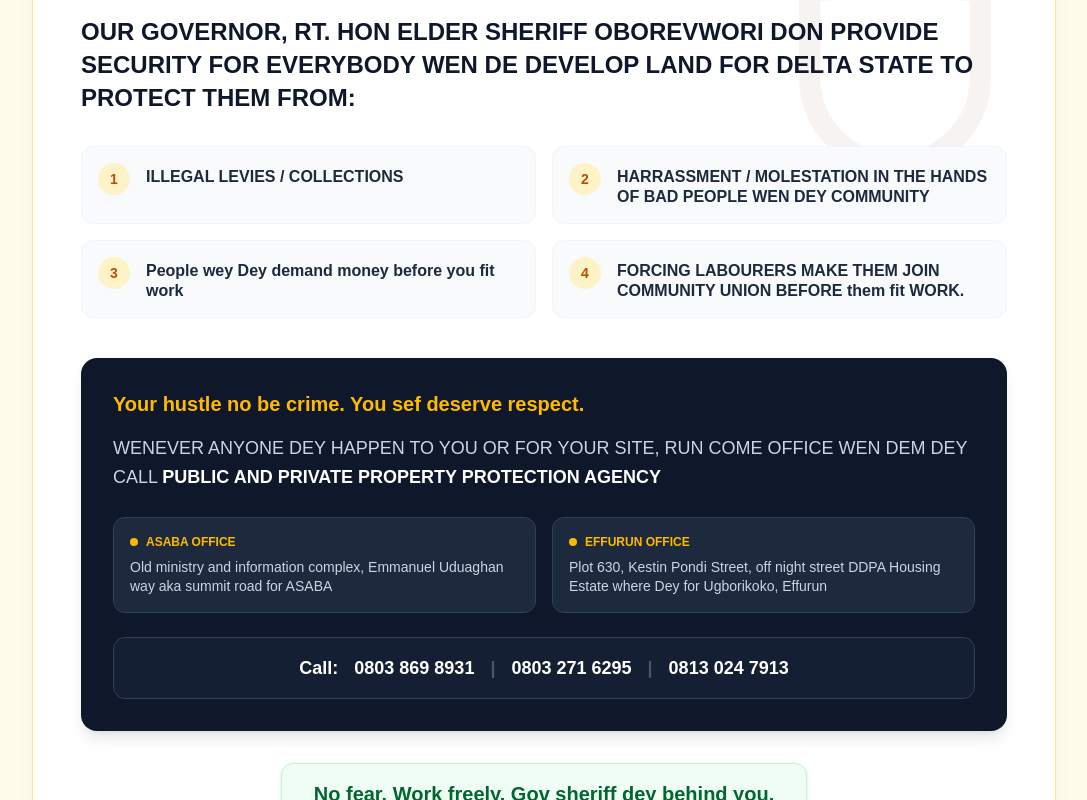
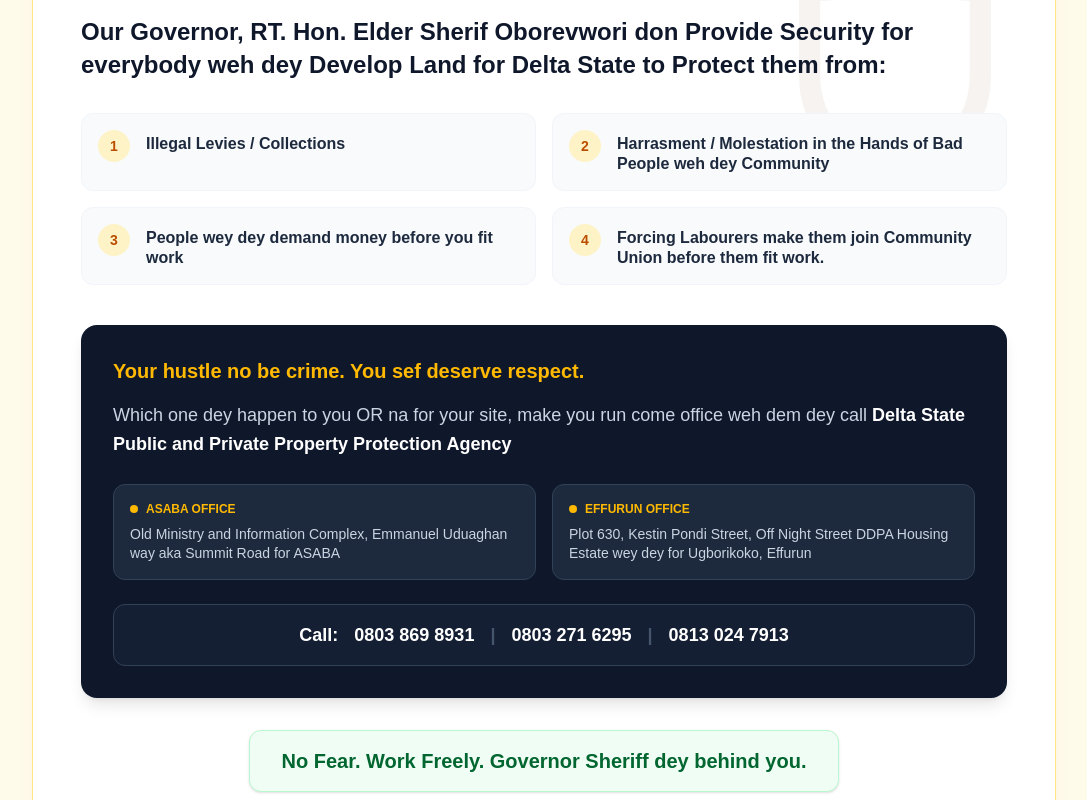
Before and after one commit to cloudpilothq/pppa, a Next.js app: page / in a window 1280 px wide. Shown: the part 1040-1840 px from the top of the page, without its empty margins (96-1183 px from the left). Built offline with nearby package versions, Linux system fonts and the light colour scheme.

Commit message:
Update governor's message text

```diff
--- a/src/app/page.tsx
+++ b/src/app/page.tsx
@@ -72,15 +72,15 @@ export default function HomePage() {
               </div>
 
               <h2 className="text-xl md:text-2xl font-extrabold text-slate-900 mb-8 leading-snug">
-                OUR GOVERNOR, RT. HON ELDER SHERIFF OBOREVWORI DON PROVIDE SECURITY FOR EVERYBODY WEN DE DEVELOP LAND FOR DELTA STATE TO PROTECT THEM FROM:
+                Our Governor, RT. Hon. Elder Sherif Oborevwori don Provide Security for everybody weh dey Develop Land for Delta State to Protect them from:
               </h2>
 
               <div className="grid grid-cols-1 md:grid-cols-2 gap-4 mb-10">
                 {[
-                  "ILLEGAL LEVIES / COLLECTIONS",
-                  "HARRASSMENT / MOLESTATION IN THE HANDS OF BAD PEOPLE WEN DEY COMMUNITY",
-                  "People wey Dey demand money before you fit work",
-                  "FORCING LABOURERS MAKE THEM JOIN COMMUNITY UNION BEFORE them fit WORK."
+                  "Illegal Levies / Collections",
+                  "Harrasment / Molestation in the Hands of Bad People weh dey Community",
+                  "People wey dey demand money before you fit work",
+                  "Forcing Labourers make them join Community Union before them fit work."
                 ].map((item, index) => (
                   <div key={index} className="flex items-start gap-4 bg-slate-50 p-4 rounded-xl border border-slate-100">
                     <div className="flex-shrink-0 w-8 h-8 bg-amber-100 text-amber-700 rounded-full flex items-center justify-center font-bold text-sm">
@@ -99,17 +99,17 @@ export default function HomePage() {
                     Your hustle no be crime. You sef deserve respect.
                   </h3>
                   <p className="text-base md:text-lg leading-relaxed mb-6 font-medium text-slate-300">
-                    WENEVER ANYONE DEY HAPPEN TO YOU OR FOR YOUR SITE, RUN COME OFFICE WEN DEM DEY CALL <strong className="text-white">PUBLIC AND PRIVATE PROPERTY PROTECTION AGENCY</strong>
+                    Which one dey happen to you OR na for your site, make you run come office weh dem dey call <strong className="text-white">Delta State Public and Private Property Protection Agency</strong>
                   </p>
 
                   <div className="flex flex-col md:flex-row gap-4 mb-6">
                     <div className="flex-1 bg-slate-800 p-4 rounded-xl border border-slate-700">
                       <div className="text-amber-400 text-xs font-bold uppercase mb-2 flex items-center gap-2"><div className="w-2 h-2 bg-amber-400 rounded-full"></div> Asaba Office</div>
-                      <p className="text-sm leading-snug text-slate-300">Old ministry and information complex, Emmanuel Uduaghan way aka summit road for ASABA</p>
+                      <p className="text-sm leading-snug text-slate-300">Old Ministry and Information Complex, Emmanuel Uduaghan way aka Summit Road for ASABA</p>
                     </div>
                     <div className="flex-1 bg-slate-800 p-4 rounded-xl border border-slate-700">
                       <div className="text-amber-400 text-xs font-bold uppercase mb-2 flex items-center gap-2"><div className="w-2 h-2 bg-amber-400 rounded-full"></div> Effurun Office</div>
-                      <p className="text-sm leading-snug text-slate-300">Plot 630, Kestin Pondi Street, off night street DDPA Housing Estate where Dey for Ugborikoko, Effurun</p>
+                      <p className="text-sm leading-snug text-slate-300">Plot 630, Kestin Pondi Street, Off Night Street DDPA Housing Estate wey dey for Ugborikoko, Effurun</p>
                     </div>
                   </div>
 
@@ -126,7 +126,7 @@ export default function HomePage() {
 
               <div className="flex items-center justify-center">
                 <div className="bg-green-50 text-green-800 px-8 py-4 rounded-xl font-bold border border-green-200 shadow-sm text-center text-lg md:text-xl">
-                  No fear. Work freely. Gov sheriff dey behind you.
+                  No Fear. Work Freely. Governor Sheriff dey behind you.
                 </div>
               </div>
 
```
